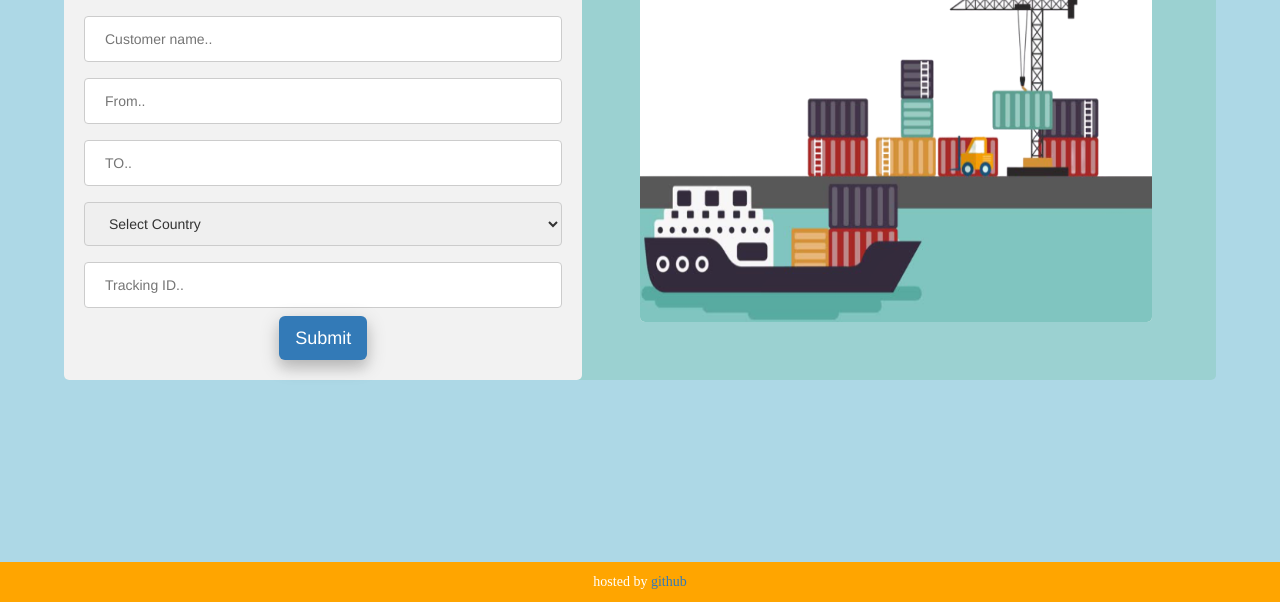
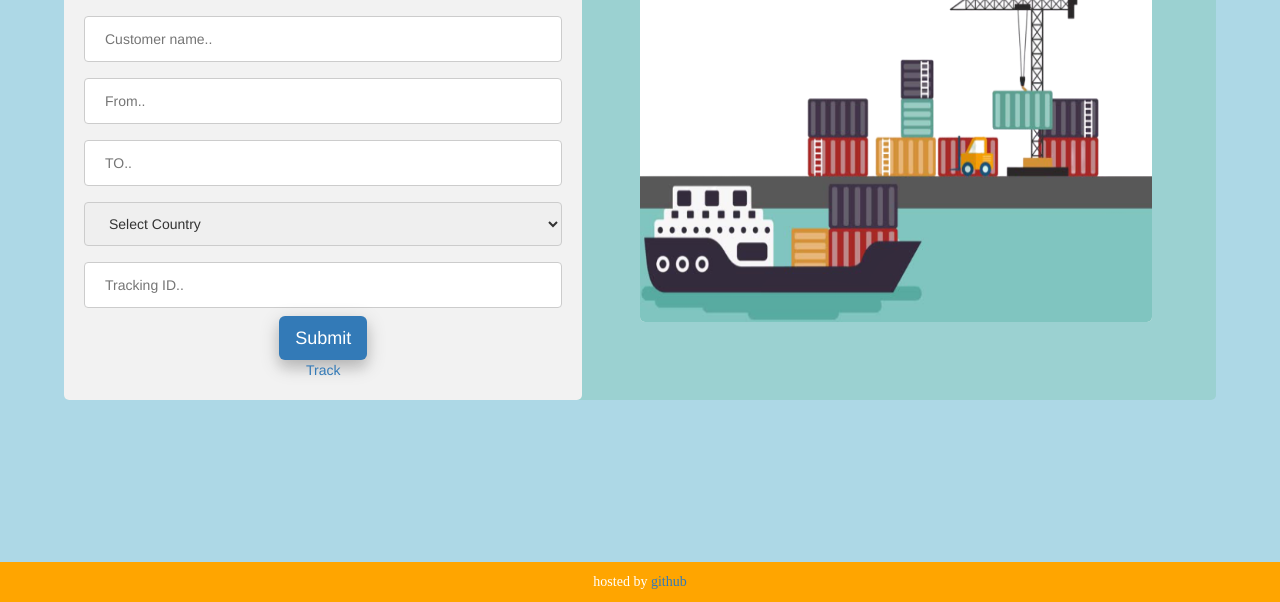
Before and after one commit to ankurvarma58/container_data_entry, a plain HTML site: page index.html in a window 1280 px wide. Shown: the part 198-800 px from the top of the page. Drawn offline with nearby package versions, Linux system fonts and the light colour scheme.

Commit message:
Update index.html

```diff
--- a/index.html
+++ b/index.html
@@ -54,6 +54,8 @@
       <h2><em>Container</em> data recorded</h2>
     </div>
 
+<a href="track.html" class="button">Track</a>
+
   </form>
 
   <script data-cfasync="false" type="text/javascript"
```
